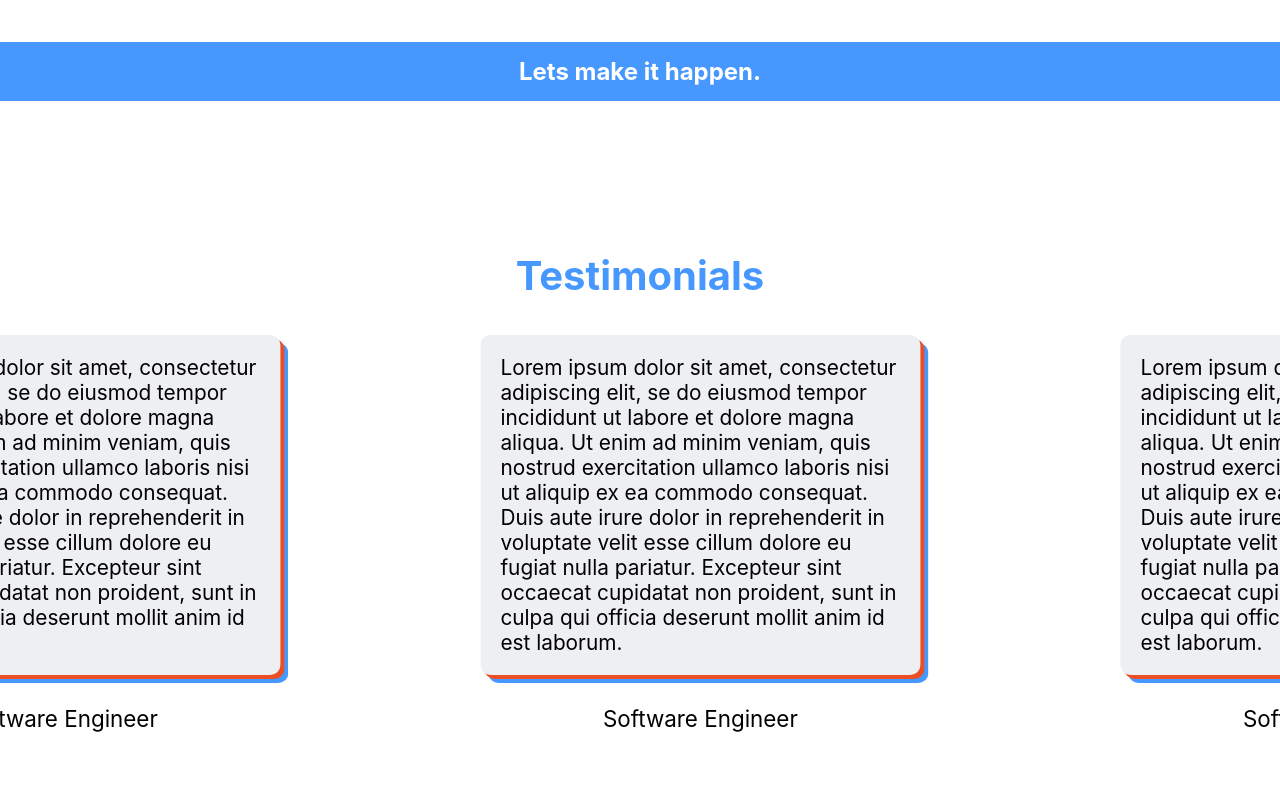
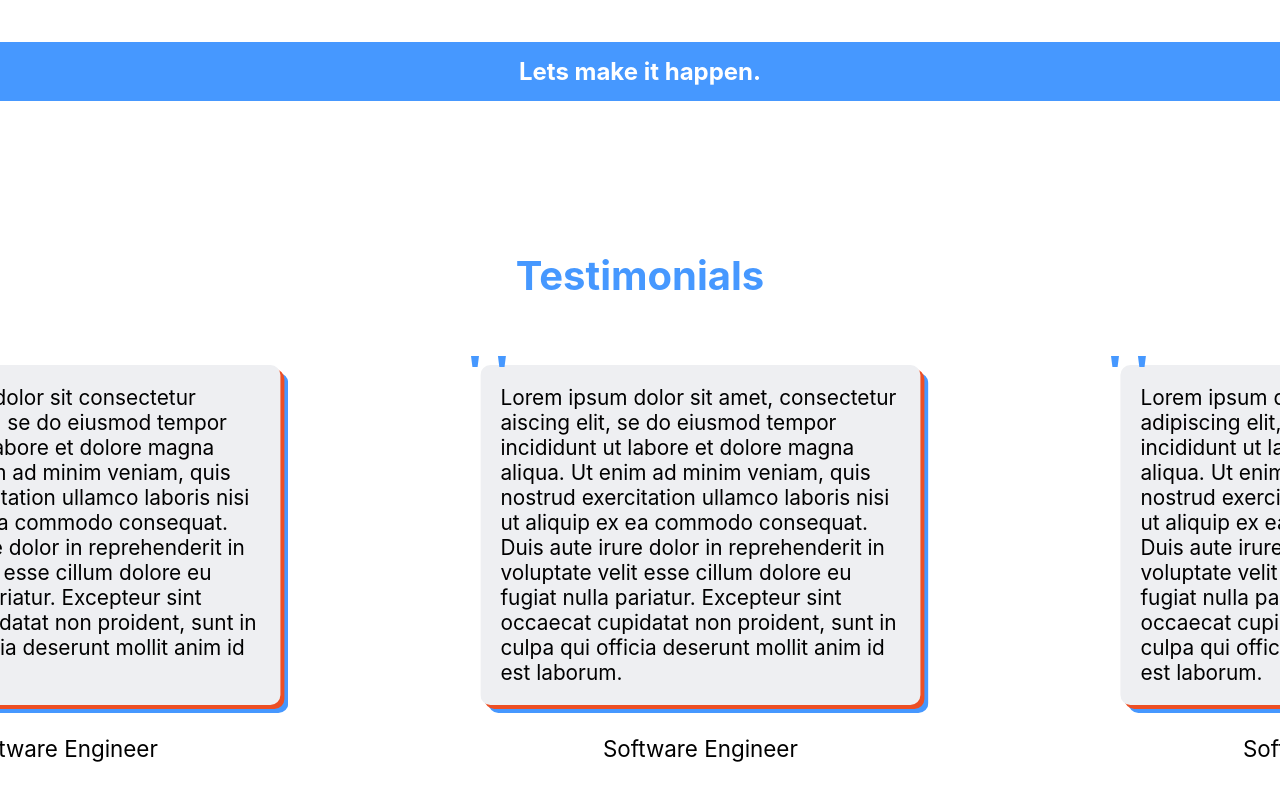
Before and after one commit to jlbroughton88/H3-Staffing-Website, a React (Create React App) app in the folder client/: page / in a window 1280 px wide. Shown: the part 2646-3446 px from the top of the page. Built offline with nearby package versions, Linux system fonts and the light colour scheme.

Commit message:
added floating quote on each testimonial

```diff
--- a/client/src/components/Home5/Home5.js
+++ b/client/src/components/Home5/Home5.js
@@ -1,43 +1,44 @@
 import React from "react";
 import "./Home5.scss";
+import Quotes from "../icons/quotes.js";
 
 const Home5 = () => {
 
     const testiArray = [
         {
-            testi: "Lorem ipsum dolor sit amet, consectetur adipiscing elit, se do eiusmod tempor incididunt ut labore et dolore magna aliqua. Ut enim ad minim veniam, quis nostrud exercitation ullamco laboris nisi ut aliquip ex ea commodo consequat. Duis aute irure dolor in reprehenderit in voluptate velit esse cillum dolore eu fugiat nulla pariatur. Excepteur sint occaecat cupidatat non proident, sunt in culpa qui officia deserunt mollit anim id est laborum.",
+            testi: "Lorem ipsum dolor sit  consectetur adipiscing elit, se do eiusmod tempor incididunt ut labore et dolore magna aliqua. Ut enim ad minim veniam, quis nostrud exercitation ullamco laboris nisi ut aliquip ex ea commodo consequat. Duis aute irure dolor in reprehenderit in voluptate velit esse cillum dolore eu fugiat nulla pariatur. Excepteur sint occaecat cupidatat non proident, sunt in culpa qui officia deserunt mollit anim id est laborum.",
             role: "Software Engineer"
         },
         {
-            testi: "Lorem ipsum dolor sit amet, consectetur adipiscing elit, se do eiusmod tempor incididunt ut labore et dolore magna aliqua. Ut enim ad minim veniam, quis nostrud exercitation ullamco laboris nisi ut aliquip ex ea commodo consequat. Duis aute irure dolor in reprehenderit in voluptate velit esse cillum dolore eu fugiat nulla pariatur. Excepteur sint occaecat cupidatat non proident, sunt in culpa qui officia deserunt mollit anim id est laborum.",
+            testi: "Lorem ipsum dolor sit amet, consectetur aiscing elit, se do eiusmod tempor incididunt ut labore et dolore magna aliqua. Ut enim ad minim veniam, quis nostrud exercitation ullamco laboris nisi ut aliquip ex ea commodo consequat. Duis aute irure dolor in reprehenderit in voluptate velit esse cillum dolore eu fugiat nulla pariatur. Excepteur sint occaecat cupidatat non proident, sunt in culpa qui officia deserunt mollit anim id est laborum.",
             role: "Software Engineer"
         },
         {
-            testi: "Lorem ipsum dolor sit amet, consectetur adipiscing elit, se do eiusmod tempor incididunt ut labore et dolore magna aliqua. Ut enim ad minim veniam, quis nostrud exercitation ullamco laboris nisi ut aliquip ex ea commodo consequat. Duis aute irure dolor in reprehenderit in voluptate velit esse cillum dolore eu fugiat nulla pariatur. Excepteur sint occaecat cupidatat non proident, sunt in culpa qui officia deserunt mollit anim id est laborum.",
+            testi: "Lorem ipsum dolor sit amenstur adipiscing elit, se do eiusmod tempor incididunt ut labore et dolore magna aliqua. Ut enim ad minim veniam, quis nostrud exercitation ullamco laboris nisi ut aliquip ex ea commodo consequat. Duis aute irure dolor in reprehenderit in voluptate velit esse cillum dolore eu fugiat nulla pariatur. Excepteur sint occaecat cupidatat non proident, sunt in culpa qui officia deserunt mollit anim id est laborum.",
             role: "Software Engineer"
         },
         {
-            testi: "Lorem ipsum dolor sit amet, consectetur adipiscing elit, se do eiusmod tempor incididunt ut labore et dolore magna aliqua. Ut enim ad minim veniam, quis nostrud exercitation ullamco laboris nisi ut aliquip ex ea commodo consequat. Duis aute irure dolor in reprehenderit in voluptate velit esse cillum dolore eu fugiat nulla pariatur. Excepteur sint occaecat cupidatat non proident, sunt in culpa qui officia deserunt mollit anim id est laborum.",
+            testi: "Lorem ipsum dolor sit amet, consectetur adipiscingt, se do eiusmod tempor incididunt ut labore et dole magna aliqua. Ut enim ad minim veniam, quis nostrud exercitation ullamco laboris nisi ut aliquip ex ea commodo consequat. Duis aute irure dolor in reprehenderit in voluptate velit esse cillum dolore eu fugiat nulla pariatur. Excepteur sint occaecat cupidatat non proident, sunt in culpa qui officia deserunt mollit anim id est laborum.",
             role: "Software Engineer"
         },
         {
-            testi: "Lorem ipsum dolor sit amet, consectetur adipiscing elit, se do eiusmod tempor incididunt ut labore et dolore magna aliqua. Ut enim ad minim veniam, quis nostrud exercitation ullamco laboris nisi ut aliquip ex ea commodo consequat. Duis aute irure dolor in reprehenderit in voluptate velit esse cillum dolore eu fugiat nulla pariatur. Excepteur sint occaecat cupidatat non proident, sunt in culpa qui officia deserunt mollit anim id est laborum.",
+            testi: "Lorem ipsum dolor sit amet, consectetur adipscing elit, se do eiusmod tempor incididunt ut labore et dolore magna aliqua. Ut enim ad minim ve quis nostrud exercitation ullamco laboris nisi ut aliquip ex ea commodo consequat. Duis aute irure dolor in reprehenderit in voluptate velit esse cillum dolore eu fugiat nulla pariatur. Excepteur sint occaecat cupidatat non proident, sunt in culpa qui officia deserunt mollit anim id est laborum.",
             role: "Software Engineer"
         },
         {
-            testi: "Lorem ipsum dolor sit amet, consectetur adipiscing elit, se do eiusmod tempor incididunt ut labore et dolore magna aliqua. Ut enim ad minim veniam, quis nostrud exercitation ullamco laboris nisi ut aliquip ex ea commodo consequat. Duis aute irure dolor in reprehenderit in voluptate velit esse cillum dolore eu fugiat nulla pariatur. Excepteur sint occaecat cupidatat non proident, sunt in culpa qui officia deserunt mollit anim id est laborum.",
+            testi: "Lorem ipsum dolor sit amet, consectetur adipiscing elit, se do eiusmod tempor incididunt ut labore et dolore magna aliqua. Ut enim ad minim veniam, qunostrud exercitation ullamco laboris nisi ut aliquip ex ea commodo consequat. Duis aute irure dolor in reprehenderit in voluptate velit esse cillum dolore eu fugiat nulla pariatur. Excepteur sint occaecat cupidatat non proident, sunt in culpa qui officia deserunt mollit anim id est laborum.",
             role: "Software Engineer"
         },
         {
-            testi: "Lorem ipsum dolor sit amet, consectetur adipiscing elit, se do eiusmod tempor incididunt ut labore et dolore magna aliqua. Ut enim ad minim veniam, quis nostrud exercitation ullamco laboris nisi ut aliquip ex ea commodo consequat. Duis aute irure dolor in reprehenderit in voluptate velit esse cillum dolore eu fugiat nulla pariatur. Excepteur sint occaecat cupidatat non proident, sunt in culpa qui officia deserunt mollit anim id est laborum.",
+            testi: "Lorem ipsum dolor sit amet, consectetuscing elit, se do eiusmod tempor incididunt ut labot dolore magna aliqua. Ut enim ad minim veniam, quis nostrud exercitation ullamco laboris nisi ut aliquip ex ea commodo consequat. Duis aute irure dolor in reprehenderit in voluptate velit esse cillum dolore eu fugiat nulla pariatur. Excepteur sint occaecat cupidatat non proident, sunt in culpa qui officia deserunt mollit anim id est laborum.",
             role: "Software Engineer"
         },
         {
-            testi: "Lorem ipsum dolor sit amet, consectetur adipiscing elit, se do eiusmod tempor incididunt ut labore et dolore magna aliqua. Ut enim ad minim veniam, quis nostrud exercitation ullamco laboris nisi ut aliquip ex ea commodo consequat. Duis aute irure dolor in reprehenderit in voluptate velit esse cillum dolore eu fugiat nulla pariatur. Excepteur sint occaecat cupidatat non proident, sunt in culpa qui officia deserunt mollit anim id est laborum.",
+            testi: "Lorem ipsum dolor sit amet, consectetur adipiscing elit, se iusmod tempor indunt ut labore et dolore magna aliqua. Ut enim ad minim veniam, quis nostrud exercitation ullamco laboris nisi ut aliquip ex ea commodo consequat. Duis aute irure dolor in reprehenderit in voluptate velit esse cillum dolore eu fugiat nulla pariatur. Excepteur sint occaecat cupidatat non proident, sunt in culpa qui officia deserunt mollit anim id est laborum.",
             role: "Software Engineer"
         },
         {
-            testi: "Lorem ipsum dolor sit amet, consectetur adipiscing elit, se do eiusmod tempor incididunt ut labore et dolore magna aliqua. Ut enim ad minim veniam, quis nostrud exercitation ullamco laboris nisi ut aliquip ex ea commodo consequat. Duis aute irure dolor in reprehenderit in voluptate velit esse cillum dolore eu fugiat nulla pariatur. Excepteur sint occaecat cupidatat non proident, sunt in culpa qui officia deserunt mollit anim id est laborum.",
+            testi: "Lorem ipsum dlor sit amet, consectetur adipiscing elit, se do eiusmod temp incididunt ut labore et dolore magna aliqua. Ut enim ad minim veniam, quis nostrud exercitation ullamco laboris nisi ut aliquip ex ea commodo consequat. Duis aute irure dolor in reprehenderit in voluptate velit esse cillum dolore eu fugiat nulla pariatur. Excepteur sint occaecat cupidatat non proident, sunt in culpa qui officia deserunt mollit anim id est laborum.",
             role: "Software Engineer"
         },
     ]
@@ -45,16 +46,14 @@ const Home5 = () => {
     return (
         <div className="home5Mother">
             <div className="home5Main">
-
                 <div className="home5HeadDiv">
                     <h1 className="home5Head">Testimonials</h1>
                 </div>
-
                 <div className="scrollingDiv">
-
                     {
                         testiArray.map(item =>
-                            <div className="testimonialBoxParent">
+                            <div key={item.testi} className="testimonialBoxParent">
+                                <Quotes className="quotes" />
                                 <div className="testimonialBox">
                                     <p className="testimonialPara"> {item.testi} </p>
                                 </div>
--- a/client/src/components/Home5/Home5.scss
+++ b/client/src/components/Home5/Home5.scss
@@ -19,10 +19,11 @@ $orange: #ED4F24;
             flex-direction: row;
             width: calc(100% - 60px);
             padding: 30px;
-            padding-top: 0;
+            // padding-top: 0;
             overflow: hidden;
             .testimonialBoxParent{
                 margin-right: 200px;
+                position: relative;
                 .testimonialBox{
                     width: 400px;
                     background: #EEEFF2;
@@ -30,10 +31,22 @@ $orange: #ED4F24;
                     padding: 20px;
                     border-radius: 10px;
                     box-shadow: 4px 4px $orange, 8px 8px $blue;
+                    z-index: 1;
+
                         .testimonialPara{
                             font-size: 1.3rem;
                         }
                     }
+
+                svg{
+                    position: absolute;
+                    margin-right: 10px;
+                    z-index: 2;
+
+                    text{
+
+                    }
+                }
 
 
                 .testimonialRoleDiv{
--- /dev/null
+++ b/client/src/components/icons/quotes.js
@@ -0,0 +1,31 @@
+import React from "react";
+
+const quotes = () => {
+
+    const style1 = {
+        fillRule:"evenodd",
+        clipRule:"evenodd",
+        strokeLinejoin:"round",
+        strokeMiterlimit:2,
+       left: "-20px",
+       top: "-9px"
+    }
+
+    const style2 = {
+        fontFamily:'CorsivaHebrew',
+        fontSize:"136.383px",
+        fill:"#4698ff"
+    }
+
+    return (
+        <svg width="12%" height="9%" viewBox="0 0 40 34" version="1.1" xmlns="http://www.w3.org/2000/svg" xlink="http://www.w3.org/1999/xlink" space="preserve" serif="http://www.serif.com/" style={style1}>
+            <g transform="matrix(1,0.000239573,-0.000239573,1,-1.33333,0.0944216)">
+                <text x="-4.986px" y="68.625px" style={style2}>
+                    &quot;
+                </text>
+            </g>
+        </svg>
+    )
+}
+
+export default quotes;
```
Also changed, not shown: client/src/components/icons/quotes.svg (added).
